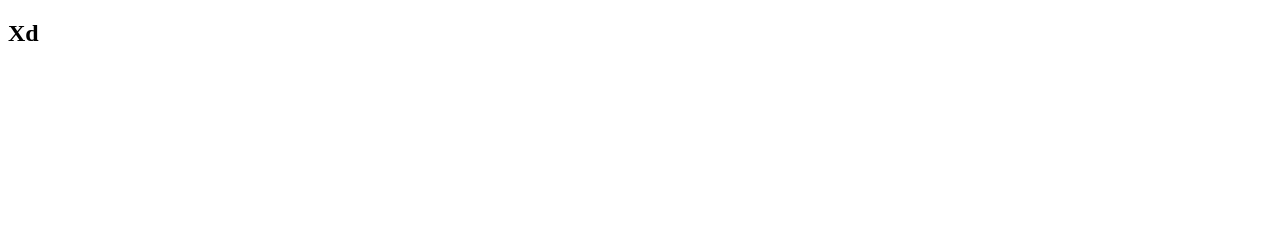
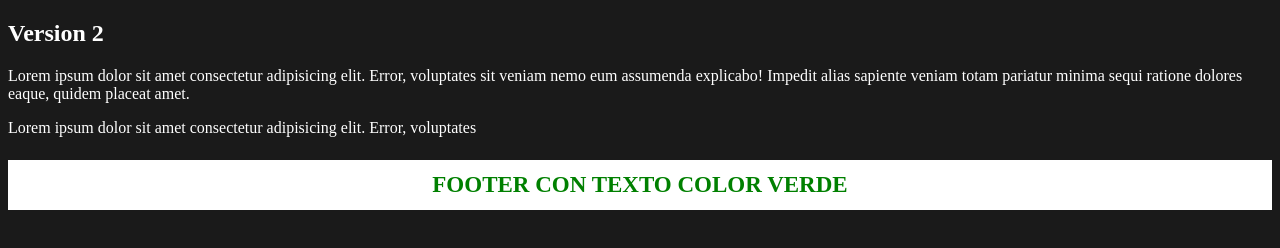
Before and after one commit to PachiracleDev/cursogit, a plain HTML site: page index.html in a window 1280 px wide. Drawn offline with Linux system fonts and the light colour scheme.

Commit message:
Añadiendo footer

```diff
--- a/index.html
+++ b/index.html
@@ -4,9 +4,21 @@
 		<meta charset="UTF-8" />
 		<meta http-equiv="X-UA-Compatible" content="IE=edge" />
 		<meta name="viewport" content="width=device-width, initial-scale=1.0" />
+		<link rel="stylesheet" href="style.css" type="text/css" />
 		<title>Document</title>
 	</head>
 	<body>
-		<h2>Xd</h2>
+		<h2>Version 2</h2>
+		<p>
+			Lorem ipsum dolor sit amet consectetur adipisicing elit. Error, voluptates
+			sit veniam nemo eum assumenda explicabo! Impedit alias sapiente veniam
+			totam pariatur minima sequi ratione dolores eaque, quidem placeat amet.
+		</p>
+		<p>
+			Lorem ipsum dolor sit amet consectetur adipisicing elit. Error, voluptates
+		</p>
+		<footer>
+			<p class="p-footer">FOOTER CON TEXTO COLOR VERDE</p>
+		</footer>
 	</body>
 </html>
--- /dev/null
+++ b/style.css
@@ -0,0 +1,14 @@
+html {
+	background-color: #1a1a1a;
+	color: #fff;
+	font-size: 16px;
+}
+
+.p-footer {
+	color: green;
+	font-weight: bold;
+	font-size: 23px;
+	text-align: center;
+	padding: 12px;
+	background-color: #fff;
+}
```
